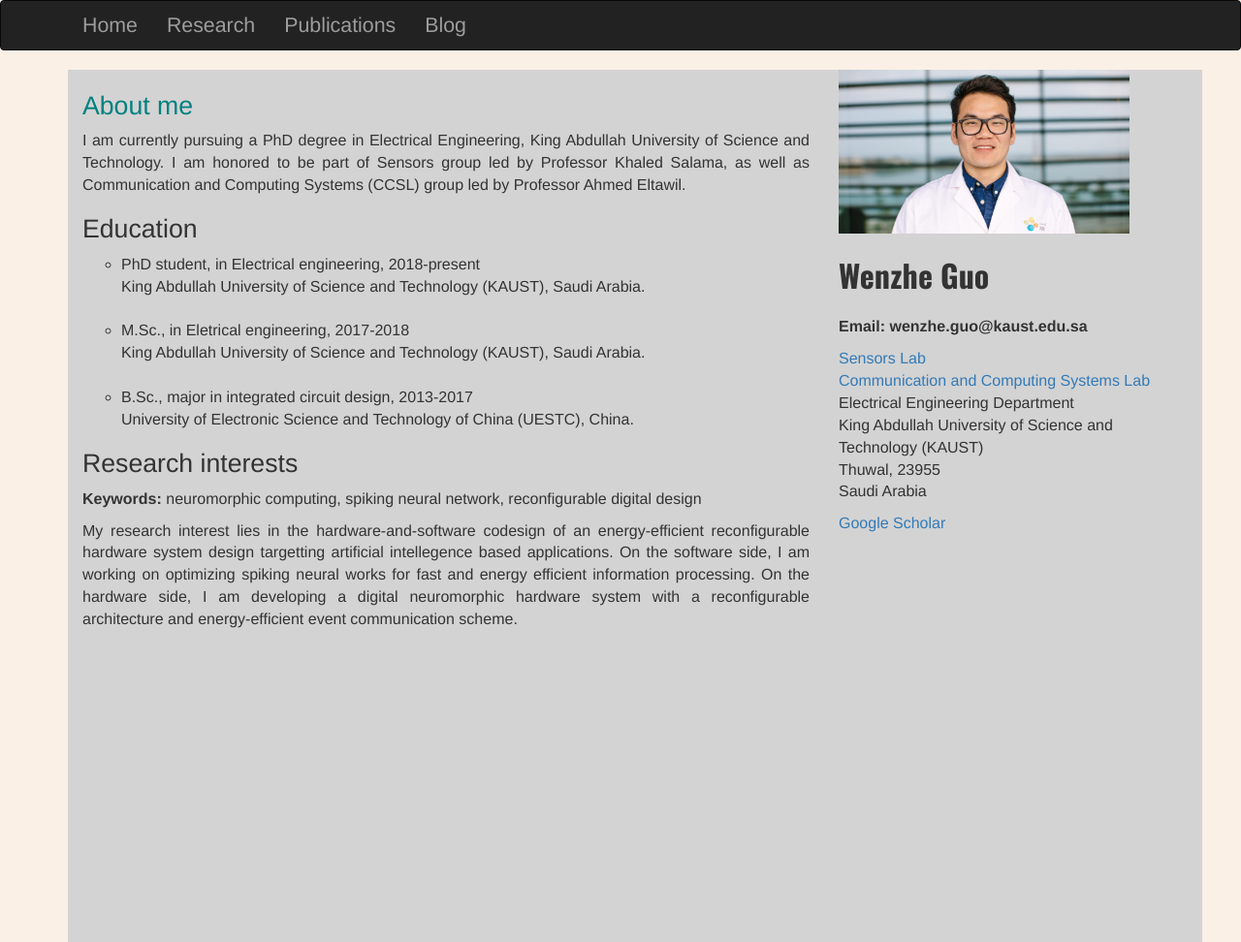
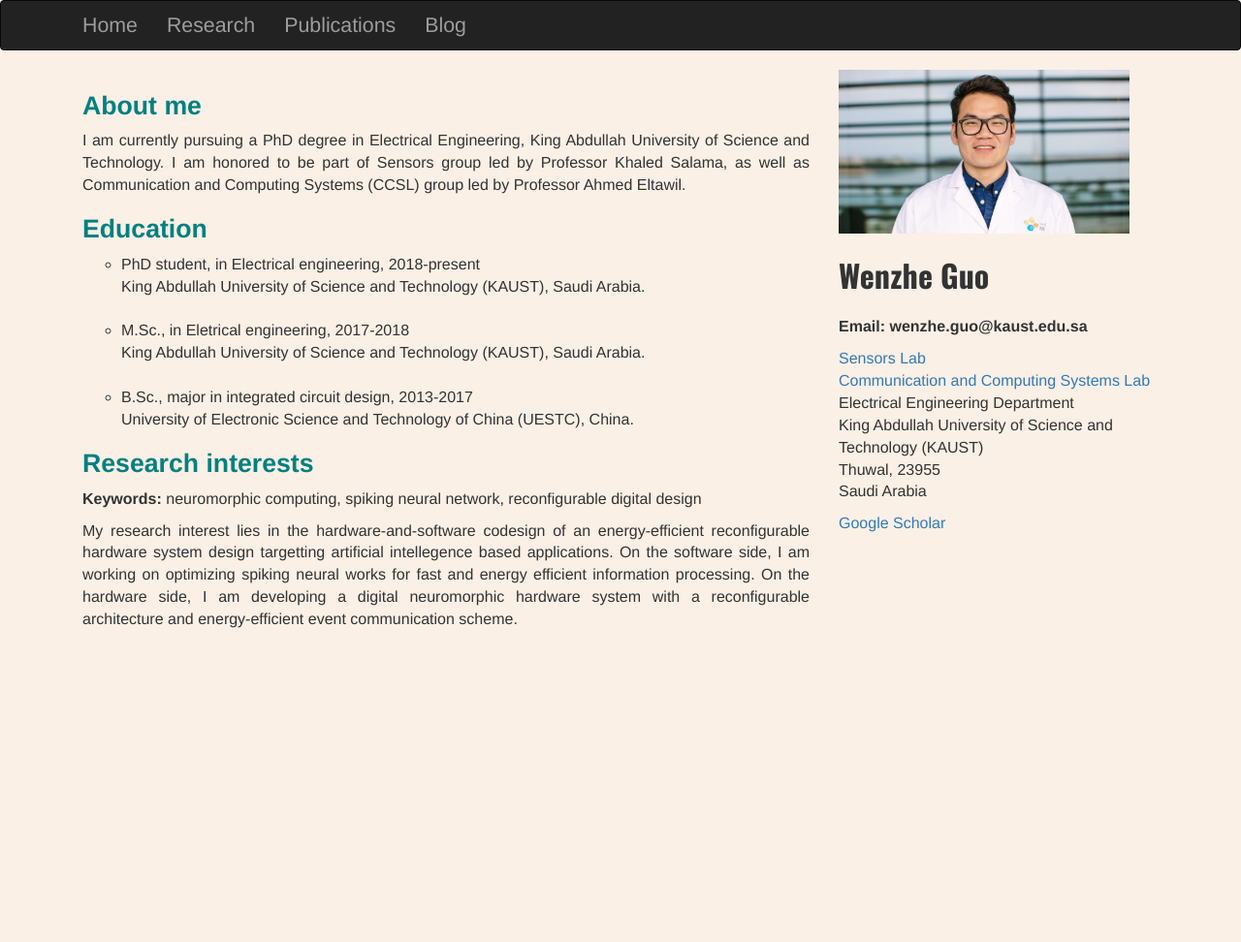
Before and after one commit to Wenzheguo/Wenzheguo.github.io, a Jekyll site: the page built from index.html, in a window 1280 px wide. Shown: the whole page at 97% size. Built offline with Jekyll 4.4.1, drawn with Linux system fonts in a browser that asks for light colours.

Commit message:
Update index.html

```diff
--- a/index.html
+++ b/index.html
@@ -3,7 +3,7 @@ layout: default
 title: Home
 ---
 
-<div class="container" style="background-color: lightgrey;">
+<div class="container">
 
     <div class="row">
 
@@ -11,13 +11,13 @@ title: Home
         <div class="col-md-8" style="height: 100vh;">
 
             <div style="margin-top:3%; text-align:justify;">
-                <h1 style="font-size:20pt;color:teal;"> About me </h1>
+                <h1 style="font-size:20pt;color:teal;"> <b>About me</b> </h1>
                 <p style="font-size:12pt;">
                     I am currently pursuing a PhD degree in Electrical Engineering, King Abdullah University of Science and Technology.
                     I am honored to be part of Sensors group led by Professor Khaled Salama, as well as Communication and Computing Systems (CCSL) group led by Professor
                     Ahmed Eltawil.
                 </p>
-                <h1 style="font-size:20pt;"> Education </h1>
+                <h1 style="font-size:20pt;color:teal;"> <b>Education</b> </h1>
                 <ul style="list-style-type:circle; font-size:12pt">
                     <li>
                         PhD student, in Electrical engineering, 2018-present<br>
@@ -35,7 +35,7 @@ title: Home
                     </li>
                 </ul>
 
-                <h1 style="font-size:20pt;"> Research interests </h1>
+                <h1 style="font-size:20pt;color:teal;"> <b>Research interests</b> </h1>
                 <p style="font-size:12pt;"><b>Keywords:</b> neuromorphic computing, spiking neural network, reconfigurable digital design</p>
                 <p style="font-size:12pt;">My research interest lies in the hardware-and-software codesign of an energy-efficient reconfigurable hardware system design targetting artificial intellegence based applications.
                 On the software side, I am working on optimizing spiking neural works for fast and energy efficient information processing.
```
